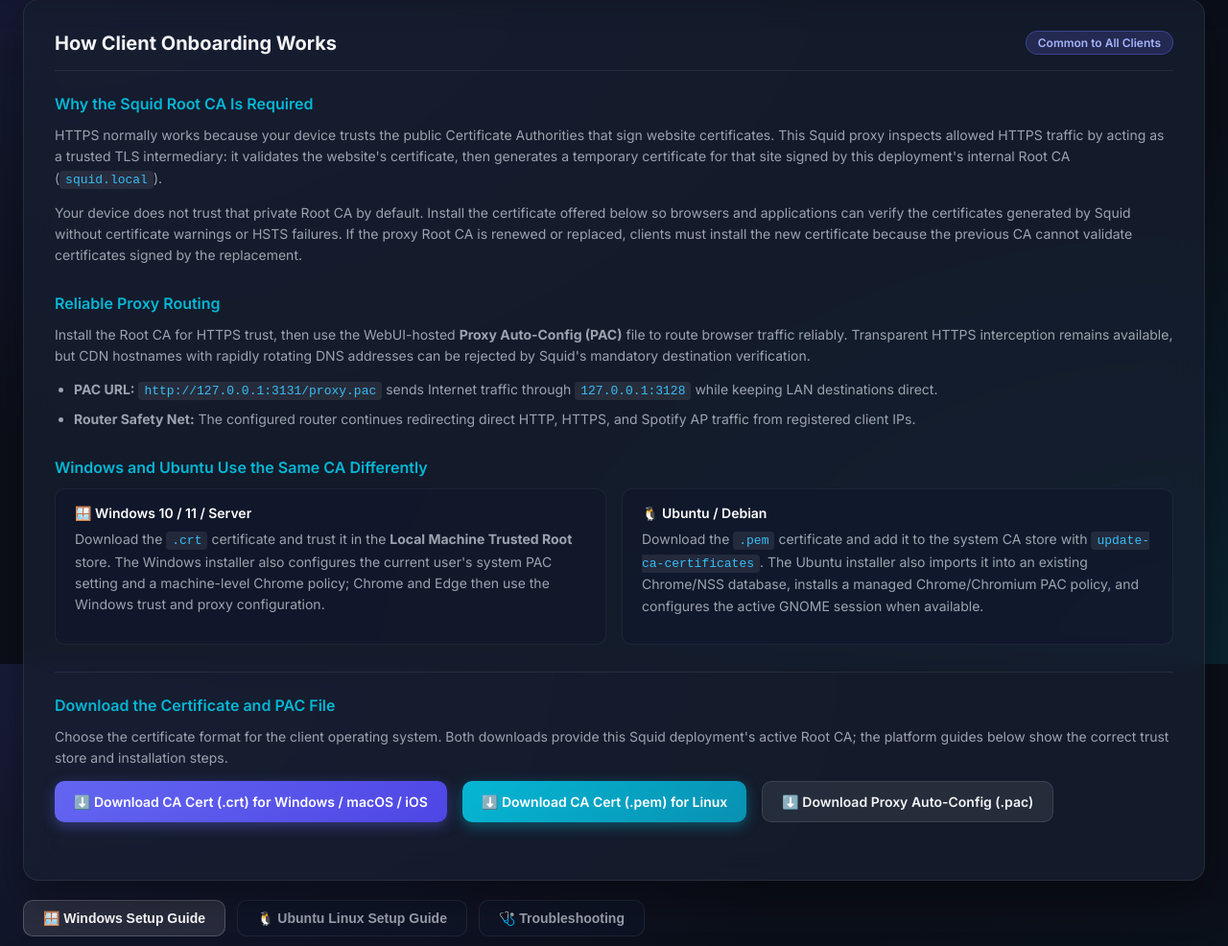
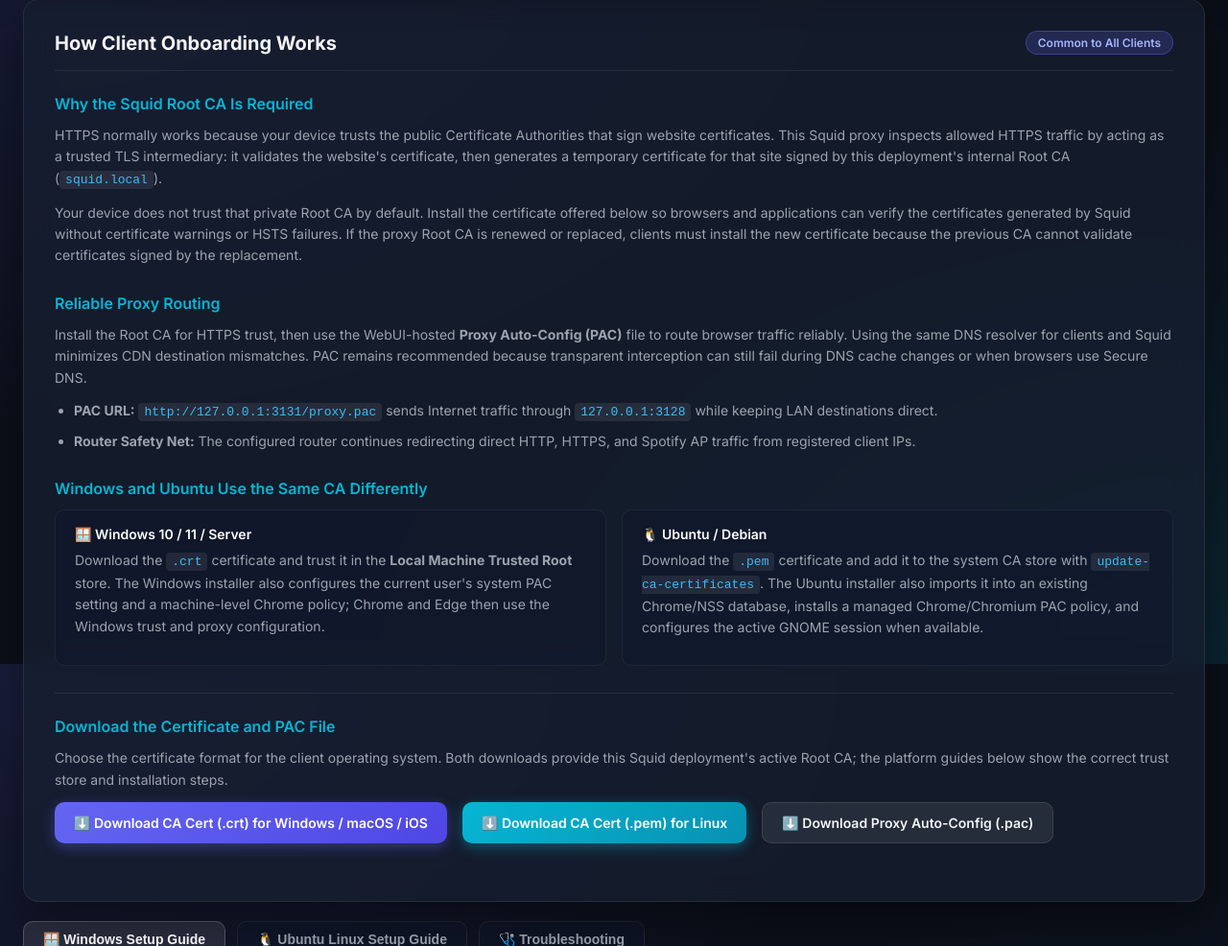
Before and after one commit to 1exii/squid-webui, a Flask app: page / in a window 1280 px wide. Shown: the part 108-1094 px from the top of the page at 96% size. Run offline with Flask 3, Linux system fonts and the light colour scheme.

Commit message:
SQUID: clarify shared DNS guidance

```diff
--- a/webui/templates/index.html
+++ b/webui/templates/index.html
@@ -49,7 +49,7 @@
                 </section>
                 <section class="guide-section">
                     <h4>Reliable Proxy Routing</h4>
-                    <p>Install the Root CA for HTTPS trust, then use the WebUI-hosted <strong>Proxy Auto-Config (PAC)</strong> file to route browser traffic reliably. Transparent HTTPS interception remains available, but CDN hostnames with rapidly rotating DNS addresses can be rejected by Squid's mandatory destination verification.</p>
+                    <p>Install the Root CA for HTTPS trust, then use the WebUI-hosted <strong>Proxy Auto-Config (PAC)</strong> file to route browser traffic reliably. Using the same DNS resolver for clients and Squid minimizes CDN destination mismatches. PAC remains recommended because transparent interception can still fail during DNS cache changes or when browsers use Secure DNS.</p>
                     <ul>
                         <li><strong>PAC URL:</strong> <code>{{ pac_url }}</code> sends Internet traffic through <code>{{ squid_proxy_host }}:{{ squid_proxy_port }}</code> while keeping LAN destinations direct.</li>
                         <li><strong>Router Safety Net:</strong> The configured router continues redirecting direct HTTP, HTTPS, and Spotify AP traffic from registered client IPs.</li>
```
